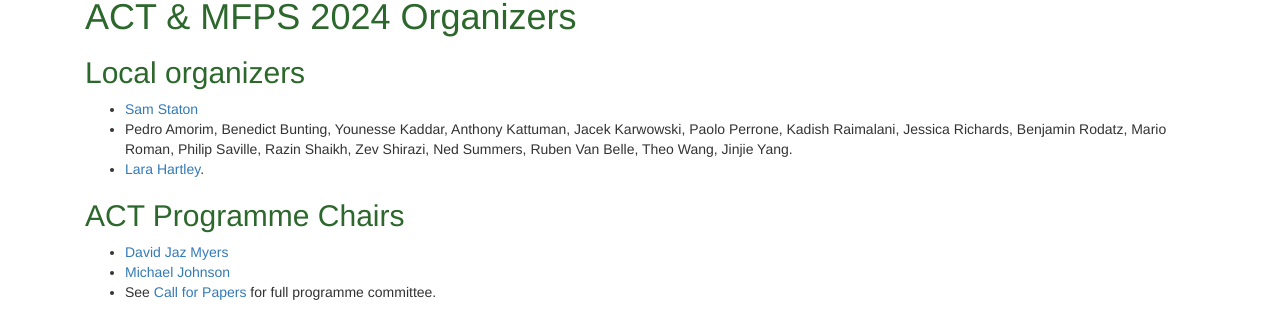
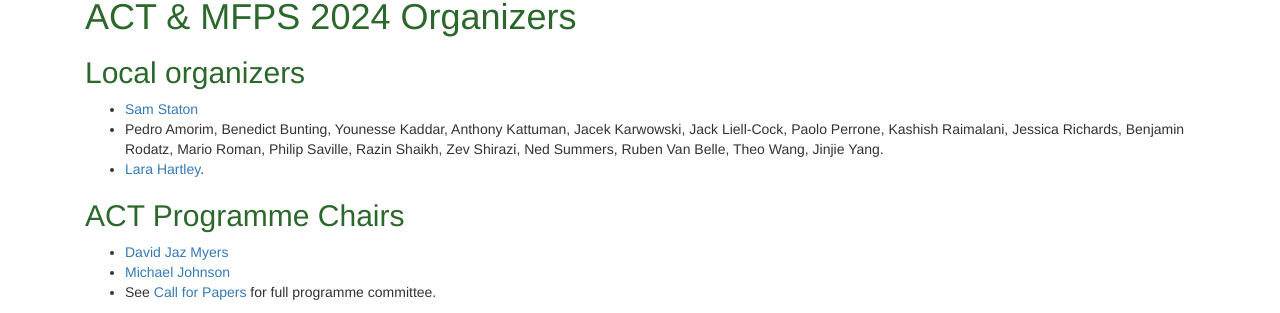
Before and after one commit to oxford24/oxford24.github.io, a Jekyll site: the page built from local-org.md, in a window 1280 px wide and 1185 px high. Shown: the part 219-532 px from the top of the window. Built offline with Jekyll 4.4.1, drawn with Linux system fonts in a browser that asks for light colours.

Commit message:
Update local-org.md

```diff
--- a/local-org.md
+++ b/local-org.md
@@ -7,7 +7,7 @@ layout: actmfps
 ## Local organizers
 
 * [Sam Staton](https://www.cs.ox.ac.uk/people/samuel.staton/main.html)
-* Pedro Amorim, Benedict Bunting, Younesse Kaddar,  Anthony Kattuman, Jacek Karwowski, Paolo Perrone, Kadish Raimalani, Jessica Richards, Benjamin Rodatz, Mario Roman, Philip Saville, Razin Shaikh, Zev Shirazi, Ned Summers, Ruben Van Belle, Theo Wang, Jinjie Yang.
+* Pedro Amorim, Benedict Bunting, Younesse Kaddar,  Anthony Kattuman, Jacek Karwowski, Jack Liell-Cock, Paolo Perrone, Kashish Raimalani, Jessica Richards, Benjamin Rodatz, Mario Roman, Philip Saville, Razin Shaikh, Zev Shirazi, Ned Summers, Ruben Van Belle, Theo Wang, Jinjie Yang.
 * [Lara Hartley](https://www.cs.ox.ac.uk/people/lara.hartley/).
 
 
```
